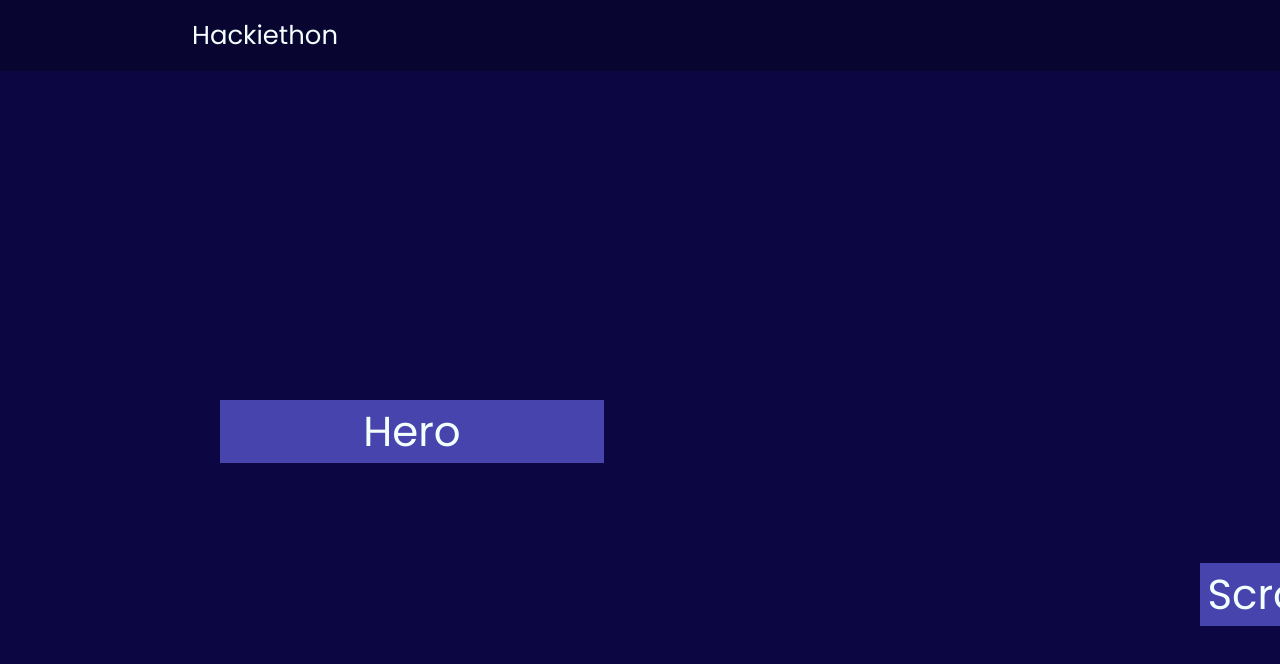
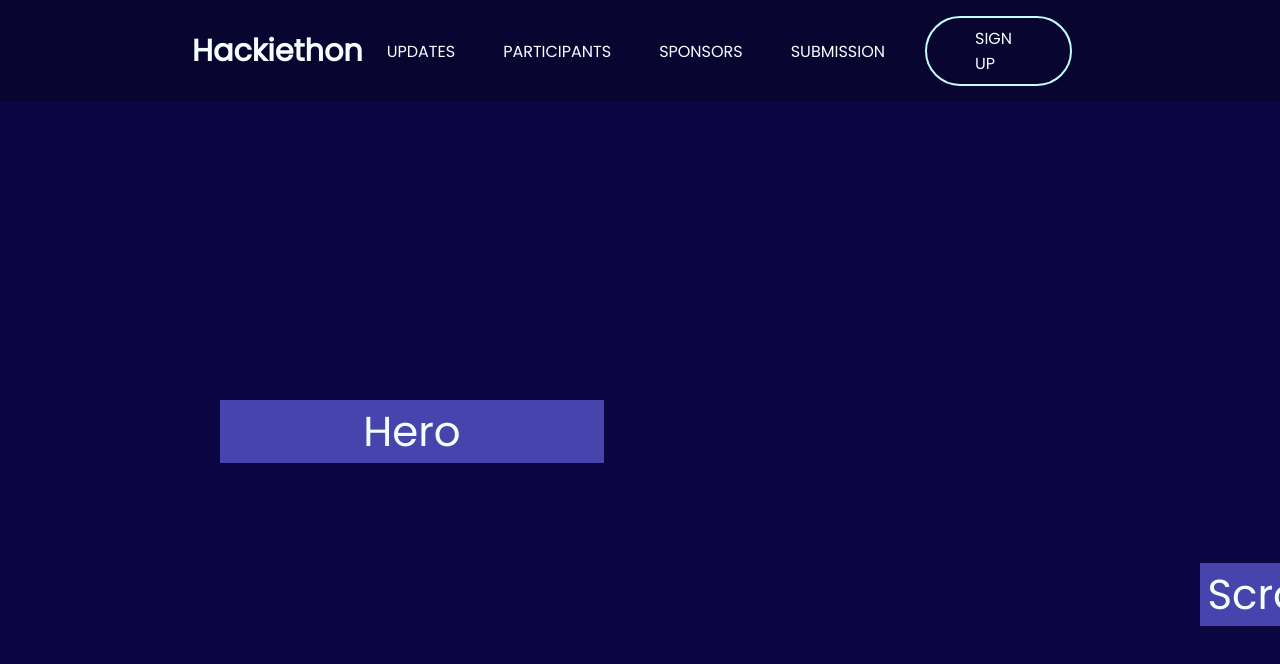
Before and after one commit to HackMelbourne/HackiethonWebsite, a React (Create React App) app: page / in a window 1280 px wide. Shown: the top 664 px of the page. Built offline with nearby package versions, Linux system fonts and the light colour scheme.

Commit message:
renamed NavigationBar to Navbar, fixed its margins and link styling

```diff
--- a/src/App.tsx
+++ b/src/App.tsx
@@ -1,13 +1,13 @@
 import { Route, BrowserRouter as Router, Switch } from "react-router-dom";
 import Background from "./components/Background/Background";
-import NavigationBar from "./components/NavigationBar/NavigationBar";
+import Navbar from "./components/Navbar/Navbar";
 import Home from "./pages/Home";
 
 const App = () => {
   return (
     <Router>
       <Background>
-        <NavigationBar />
+        <Navbar />
         <Switch>
           <Route path="/">
             <Home />
--- /dev/null
+++ b/src/components/Navbar/Navbar.module.scss
@@ -0,0 +1,38 @@
+@import "../../styles/styles.scss";
+
+.logo {
+  margin: 0;
+  font-weight: bolder;
+}
+
+.navbar {
+  position: fixed;
+  display: flex;
+  align-items: center;
+  left: 0;
+  right: 0;
+  background-color: $primary-darker;
+  font-size: $font-size-2;
+  padding: 1rem 12rem;
+}
+
+.links {
+  flex: 1;
+  display: flex;
+  align-items: center;
+  justify-content: flex-end;
+}
+
+.link {
+  font-size: $font-size-1;
+  margin: 0 1rem;
+  padding: 0.5rem;
+}
+
+.button {
+  font-size: $font-size-1;
+  border: 2px solid $light-blue;
+  border-radius: 50px;
+  margin: 0 1rem;
+  padding: 0.5rem 3rem;
+}
--- /dev/null
+++ b/src/components/Navbar/Navbar.tsx
@@ -0,0 +1,35 @@
+import { Link } from "react-router-dom";
+import styles from "./Navbar.module.scss";
+
+const Logo = () => {
+  return <h3 className={styles.logo}>Hackiethon</h3>;
+};
+
+const Navbar = () => {
+  return (
+    <nav className={styles.navbar}>
+      <Link to="/">
+        <Logo />
+      </Link>
+      <div className={styles.links}>
+        <Link to="/updates" className={styles.link}>
+          UPDATES
+        </Link>
+        <Link to="/participants" className={styles.link}>
+          PARTICIPANTS
+        </Link>
+        <Link to="/sponsors" className={styles.link}>
+          SPONSORS
+        </Link>
+        <Link to="/submission" className={styles.link}>
+          SUBMISSION
+        </Link>
+        <Link to="signUp" className={styles.button}>
+          SIGN UP
+        </Link>
+      </div>
+    </nav>
+  );
+};
+
+export default Navbar;
--- a/src/components/NavigationBar/NavigationBar.module.scss
+++ /dev/null
@@ -1,10 +0,0 @@
-@import '../../styles/styles.scss';
-
-.navigationBar {
-    position: fixed;
-    left: 0;
-    right: 0;
-    background-color: $primary-darker;
-    font-size: $font-size-2;
-    padding: 1rem 12rem 1rem 12rem;
-}
--- a/src/components/NavigationBar/NavigationBar.tsx
+++ /dev/null
@@ -1,11 +0,0 @@
-import styles from "./NavigationBar.module.scss";
-
-const NavigationBar = () => {
-  return (
-    <nav className={styles.navigationBar}>
-      Hackiethon
-    </nav>
-  );
-}
-
-export default NavigationBar;
--- a/src/styles/global.scss
+++ b/src/styles/global.scss
@@ -5,6 +5,17 @@ html,
 body,
 #root {
   height: 100%;
+}
+
+// links look like normal text then light-blue when hovered (?)
+a {
+  color: $primary-white;
+  text-decoration: none;
+  &:hover,
+  &:focus {
+    color: $light-blue;
+    text-decoration: none;
+  }
 }
 
 body {
```
